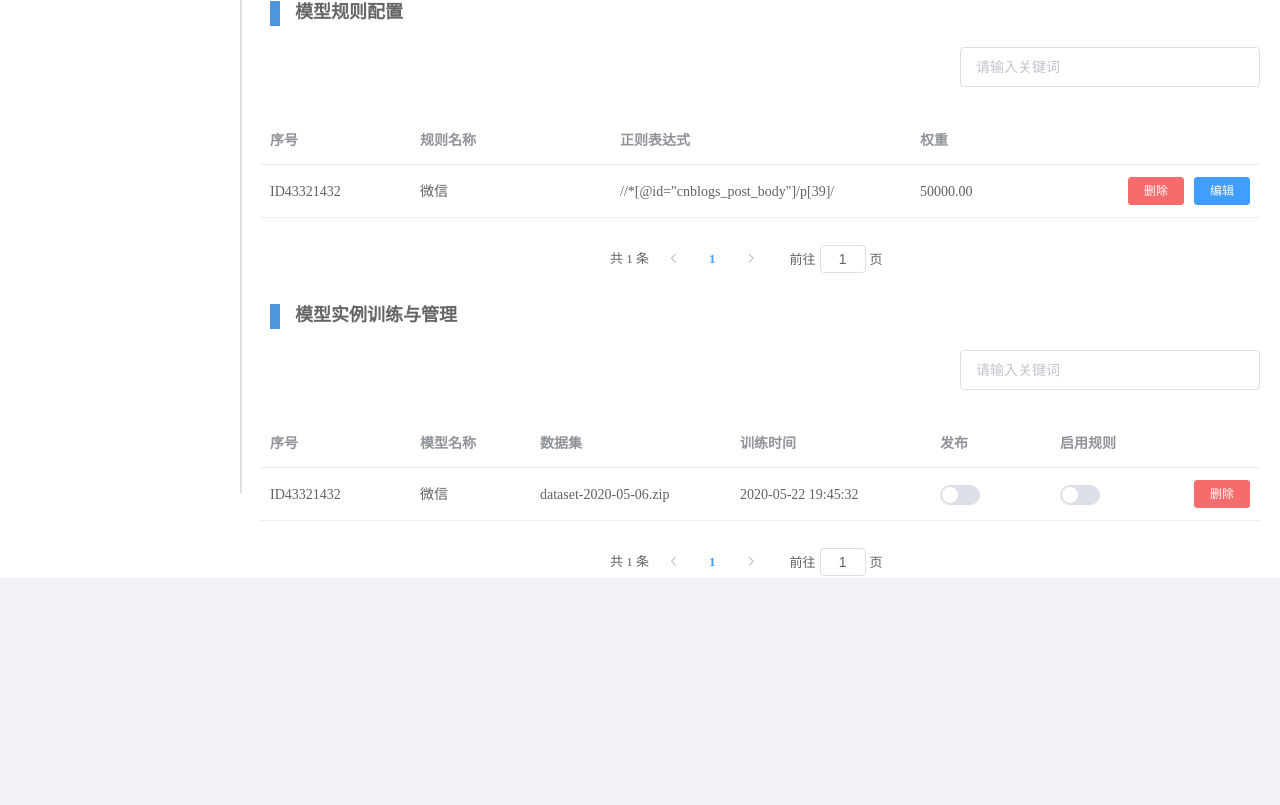
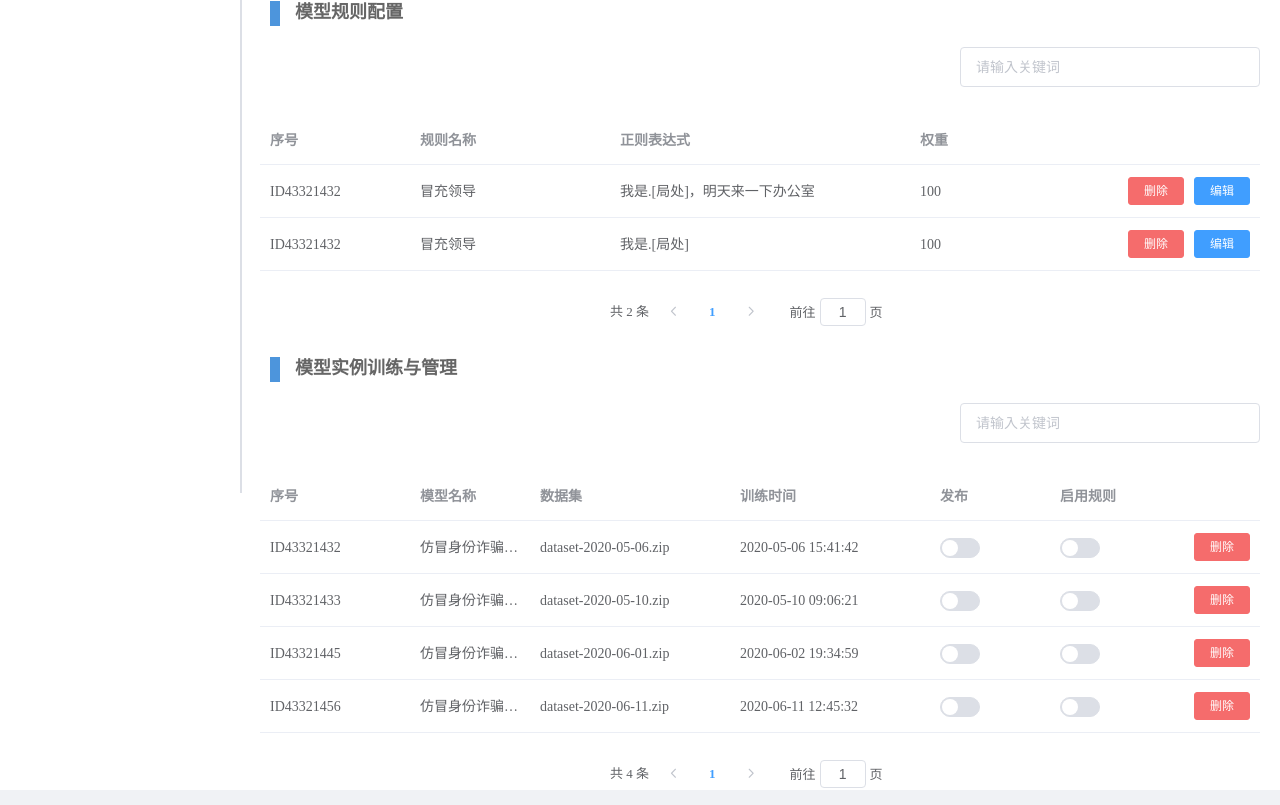
Before and after one commit to Tshirt-hfk/ccbps, a Vue app: page /systemoptions/internetOptions in a window 1280 px wide. Shown: the part 452-1257 px from the top of the page. Before the commit the page ends 1045 px from the top, so only its background shows below. Built offline with nearby package versions, Linux system fonts and the light colour scheme.

Commit message:
jx modify data.js

```diff
--- a/src/data/data.js
+++ b/src/data/data.js
@@ -73,24 +73,52 @@ export default {
         ruleSearchValue: '',    // 规则配置搜索框数据
         ruleCurrentPage: 1,    // 规则配置当前页
         rulePagesize: 10,      // 规则配置每页条目数
-        ruleApplications: [{   // 规则配置所有数据
+        ruleApplications: [
+
+		{   // 规则配置所有数据
             id: 'ID43321432',
-            name: '微信',
-            regular: '//*[@id="cnblogs_post_body"]/p[39]/',
-            weight: '50000.00'
-        }],
+            name: '冒充领导',
+            regular: '我是.[局处]，明天来一下办公室',
+            weight: '100'
+        },
+
+		{   // 规则配置所有数据
+            id: 'ID43321432',
+            name: '冒充领导',
+            regular: '我是.[局处]',
+            weight: '100'
+        },
+		],
         ruleTableData: [],   // 规则配置目前列表数据
         ruleDisplayData: [], // 规则配置当前页显示数据
         // 模型
         modelSearchValue: '',    // 模型搜索框数据
         modelCurrentPage: 1,    // 模型当前页
         modelPagesize: 10,      // 模型每页条目数
-        modelApplications: [{  // 模型所有数据
+        modelApplications: [{   // 模型所有数据
             id: 'ID43321432',
-            name: '微信',
+            name: '仿冒身份诈骗-0506',
             dataset: 'dataset-2020-05-06.zip',
-            trainingTime: '2020-05-22 19:45:32'
-        }],
+            trainingTime: '2020-05-06 15:41:42'
+        },
+		{   // 模型所有数据
+            id: 'ID43321433',
+            name: '仿冒身份诈骗-0510',
+            dataset: 'dataset-2020-05-10.zip',
+            trainingTime: '2020-05-10 09:06:21'
+        },
+		{   // 模型所有数据
+            id: 'ID43321445',
+            name: '仿冒身份诈骗-0601',
+            dataset: 'dataset-2020-06-01.zip',
+            trainingTime: '2020-06-02 19:34:59'
+        },
+		{   // 模型所有数据
+            id: 'ID43321456',
+            name: '仿冒身份诈骗-0611',
+            dataset: 'dataset-2020-06-11.zip',
+            trainingTime: '2020-06-11 12:45:32'
+        },],
         modelTableData: [],   // 模型目前列表数据
         modelDisplayData: [],  // 模型当前页显示数据
         releaseValue: false,     // 模型是否发布
@@ -145,10 +173,23 @@ export default {
         rulePagesize: 10,      // 规则配置每页条目数
         ruleApplications: [{   // 规则配置所有数据
             id: 'ID43321432',
-            name: '微信',
-            regular: '//*[@id="cnblogs_post_body"]/p[39]/',
-            weight: '50000.00'
-        }],
+            name: '高收益1',
+            regular: '回报|收益|利润',
+            weight: '50'
+        },
+		{   // 规则配置所有数据
+            id: 'ID43321433',
+            name: '高收益2',
+            regular: '积分返利',
+            weight: '100'
+        },
+		{   // 规则配置所有数据
+            id: 'ID43321434',
+            name: '高收益3',
+            regular: '随时可取|定期',
+            weight: '50'
+        },
+		],
         ruleTableData: [],   // 规则配置目前列表数据
         ruleDisplayData: [],  // 规则配置当前页显示数据
         // 模型
@@ -157,13 +198,32 @@ export default {
         modelPagesize: 10,      // 模型每页条目数
         modelApplications: [{   // 模型所有数据
             id: 'ID43321432',
-            name: '微信',
+            name: '高收益-0506',
             dataset: 'dataset-2020-05-06.zip',
-            trainingTime: '2020-05-22 19:45:32'
-        }],
+            trainingTime: '2020-05-06 15:41:42'
+        },
+		{   // 模型所有数据
+            id: 'ID43321433',
+            name: '高收益-0510',
+            dataset: 'dataset-2020-05-10.zip',
+            trainingTime: '2020-05-10 09:06:21'
+        },
+		{   // 模型所有数据
+            id: 'ID43321445',
+            name: '高收益-0601',
+            dataset: 'dataset-2020-06-01.zip',
+            trainingTime: '2020-06-02 19:34:59'
+        },
+		{   // 模型所有数据
+            id: 'ID43321456',
+            name: '高收益-0611',
+            dataset: 'dataset-2020-06-11.zip',
+            trainingTime: '2020-06-11 12:45:32'
+        },
+		],
         modelTableData: [],   // 模型目前列表数据
         modelDisplayData: [], // 模型当前页显示数据
-        releaseValue: false,     // 模型是否发布
+        releaseValue: [false, true],     // 模型是否发布
         ruleValue: false,  // 模型规则是否启用
     }
 }
```
